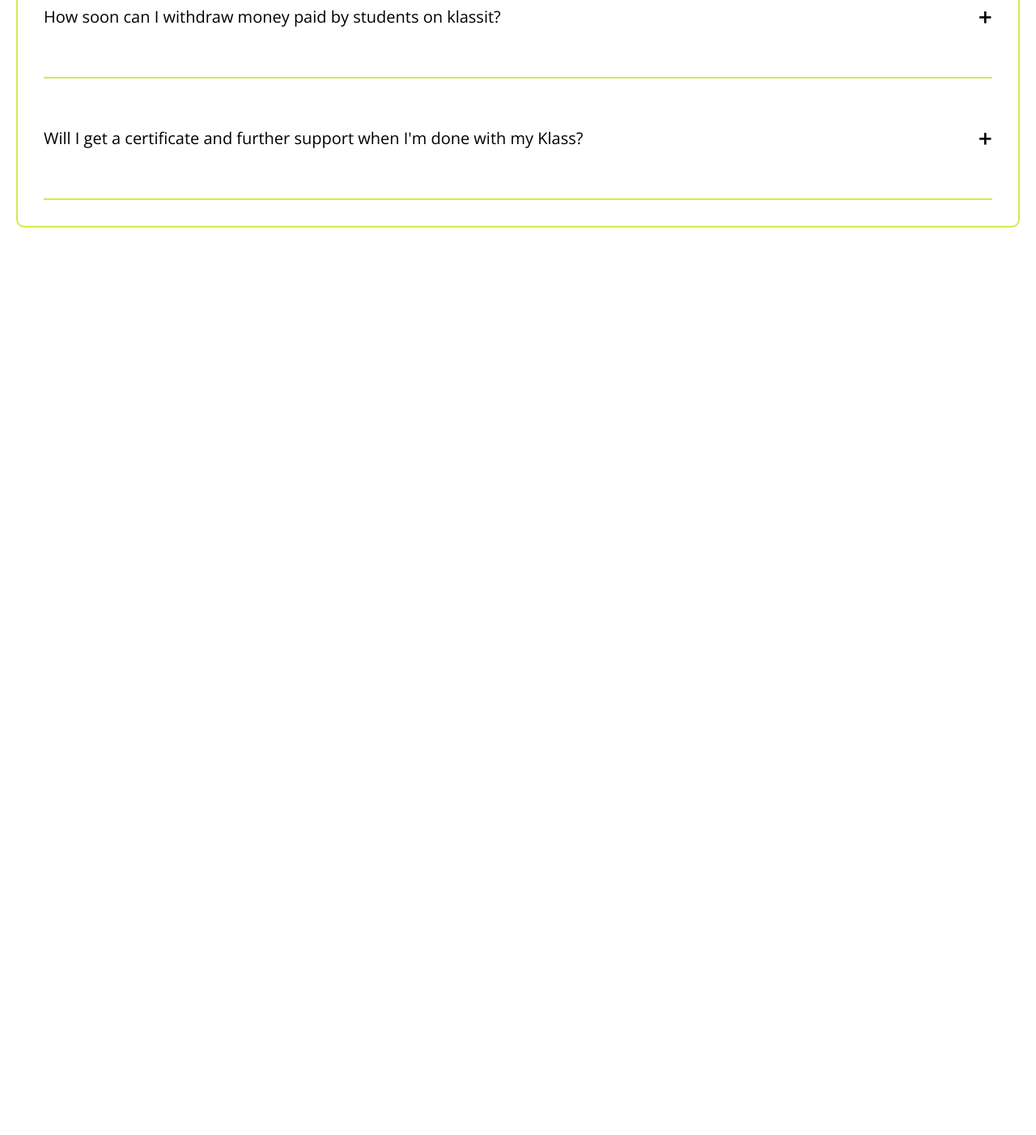
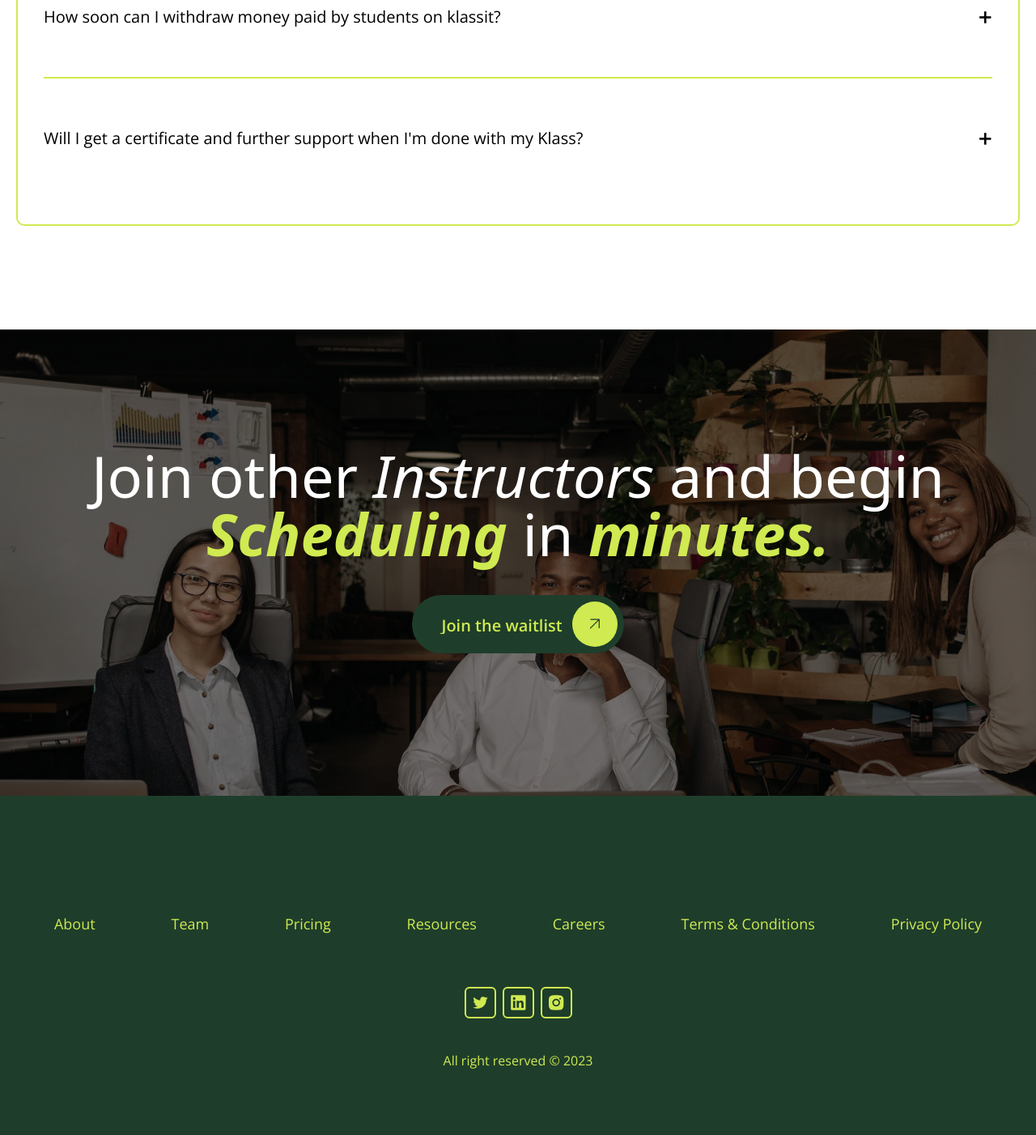
Before and after one commit to CRIMSON-CORP/Klassit, a website built with Vite: page index.html in a window 1280 px wide. Shown: the part 7916-9318 px from the top of the page at 81% size. Before the commit the page ends 8197 px from the top, so only its background shows below. Built offline with nearby package versions, Linux system fonts and the light colour scheme; files whose address does not match are found by name.

Commit message:
made footer

```diff
--- a/index.html
+++ b/index.html
@@ -2677,7 +2677,7 @@
           </div>
         </div>
       </section>
-      <section id="faq">
+      <section id="faq" class="pb-32">
         <div class="container">
           <div class="flex flex-col gap-16">
             <header class="text-center flex flex-col items-center gap-5">
@@ -2778,7 +2778,7 @@
               </article>
               <article
                 data-accordion-open="false"
-                class="accordion border-b-2 border-secondary py-14"
+                class="accordion border-secondary py-14"
               >
                 <button
                   class="flex items-center justify-between w-full text-xl"
@@ -2805,7 +2805,82 @@
           </div>
         </div>
       </section>
+      <section
+        id="join-waitlist"
+        class="bg-[linear-gradient(#00000080,#00000080),url('/img/join-waitlist-background.jpg')] pt-36 pb-44"
+      >
+        <div class="container">
+          <div class="flex flex-col items-center text-center gap-10">
+            <h2 class="text-white font-sans text-7xl">
+              Join other <span class="italic font-medium">Instructors</span> and begin
+              <span class="font-bold italic text-secondary">Scheduling</span> in
+              <span class="font-bold italic text-secondary">minutes.</sp>
+            </h2>
+            <button
+                class="fancy-button request-modal relative overflow-hidden bg-primary text-secondary"
+              >
+                <div
+                  class="text block overflow-hidden h-6 text-xl font-semibold"
+                >
+                  <p class="text-main">Join the waitlist</p>
+                  <p class="text-under relative z-10">Join Klassit!</p>
+                </div>
+                <span class="icon bg-secondary relative z-cta">
+                  <svg
+                    width="21"
+                    height="21"
+                    viewBox="0 0 21 21"
+                    fill="none"
+                    xmlns="http://www.w3.org/2000/svg"
+                  >
+                    <path
+                      d="M5.46988 15.9037L16.2771 5.09644M16.2771 5.09644V15.4714M16.2771 5.09644H5.90217"
+                      stroke="#1E3E2B"
+                      stroke-width="1.24699"
+                      stroke-linecap="round"
+                      stroke-linejoin="round"
+                    />
+                  </svg>
+                </span>
+                <div
+                  class="background bg-secondary-yellow-6 absolute inset-0 w-full h-full rounded-full origin-bottom scale-y-0"
+                ></div>
+              </button>
+          </div>
+        </div>
+      </section>
     </main>
+    <footer class="bg-primary pt-36 pb-20">
+      <div class="container">
+        <div class="flex flex-col gap-16 items-cenrer">
+          <nav>
+            <ul class="flex justify-around items-baseline text-secondary text-lg font-light">
+              <a href="/about">About</a>
+              <a href="/team">Team</a>
+              <a href="/pricing">Pricing</a>
+              <a href="/resources">Resources</a>
+              <a href="/careers">Careers</a>
+              <a href="/Terms">Terms & Conditions</a>
+              <a href="/privacy-policy">Privacy Policy</a>
+            </ul>
+          </nav>
+          <div class="flex flex-col gap-10">
+            <div class="flex items-center gap-2 justify-center">
+              <a href="/twitter" class="aspect-square border-2 border-secondary rounded-md p-2 center">
+                <img src="/img/twitter.svg" alt="twitter logo">
+              </a>
+              <a href="/linkin" class="aspect-square border-2 border-secondary rounded-md p-2 center">
+                <img src="/img/linkedin.svg" alt="linkedin logo">
+              </a>
+              <a href="/instagram" class="aspect-square border-2 border-secondary rounded-md p-2 center">
+                <img src="/img/instagram.svg" alt="instagram logo">
+              </a>
+            </div>
+            <p class="text-center text-secondary">All right reserved © <span id="current-year"></span> </p>
+          </div>
+        </div>
+      </div>
+    </footer>
     <script type="module" src="/main.js"></script>
   </body>
 </html>
--- a/main.js
+++ b/main.js
@@ -17,4 +17,10 @@
   });
 }
 
+function currentYear() {
+  document.getElementById("current-year").textContent =
+    new Date().getFullYear();
+}
+
 accordions();
+currentYear();
```
Also changed, not shown: public/img/instagram.svg (added), public/img/join-waitlist-background.jpg (added), public/img/linkedin.svg (added), public/img/twitter.svg (added).
